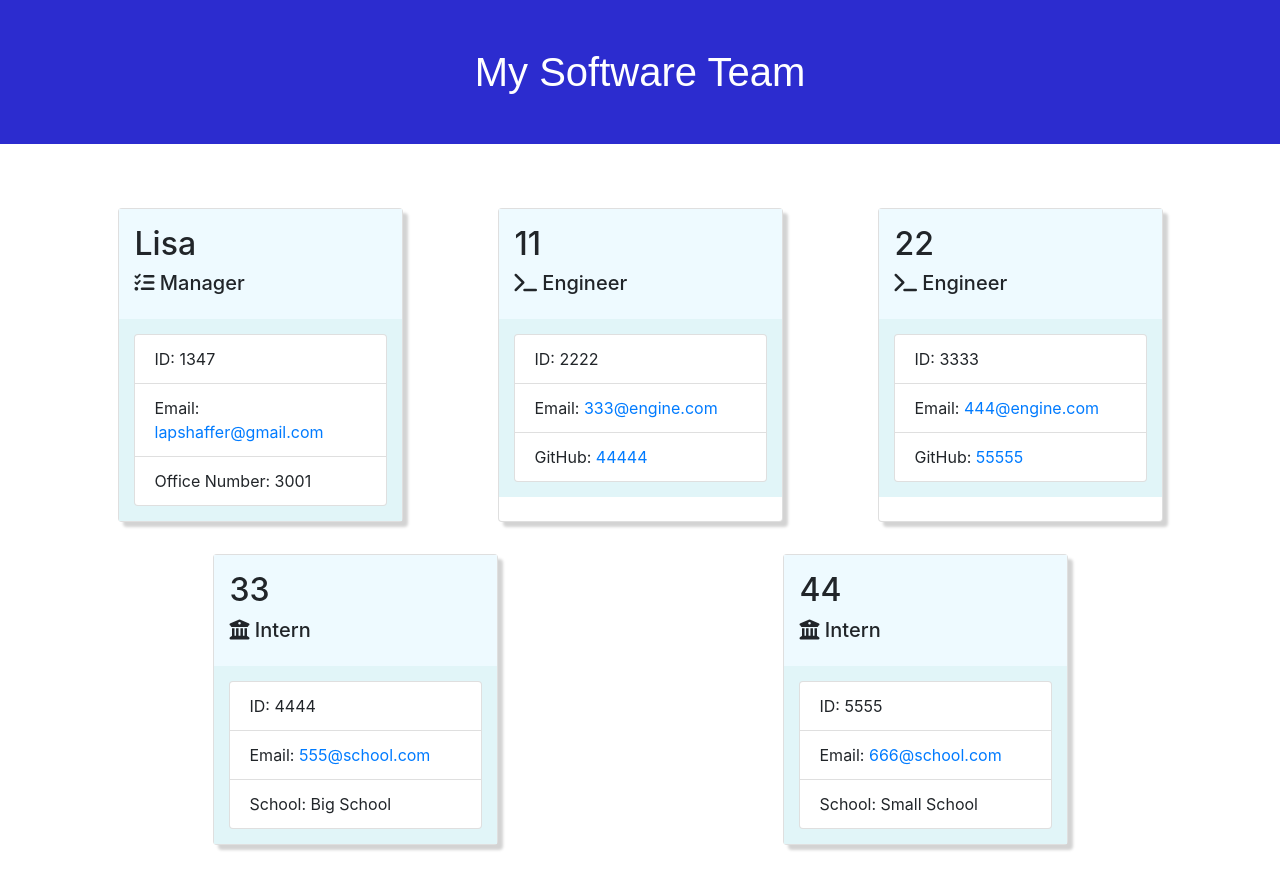
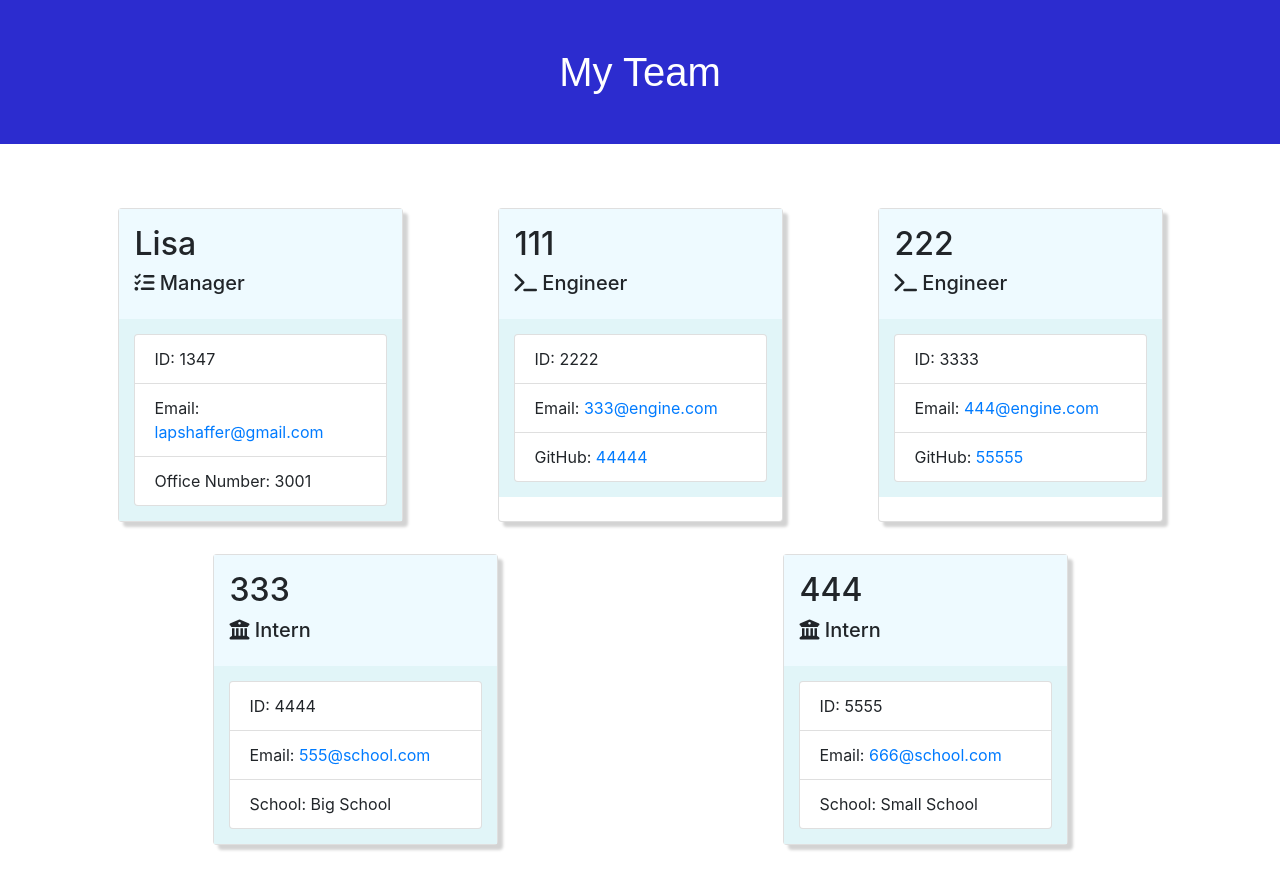
Before and after one commit to lapshaffer/ShafferTeamProfileGenerator, a website: page dist/team.html in a window 1280 px wide. Drawn offline with nearby package versions, Linux system fonts and the light colour scheme.

```diff
--- a/dist/team.html
+++ b/dist/team.html
@@ -7,11 +7,11 @@
         <script src="https://kit.fontawesome.com/e79245cba1.js" crossorigin="anonymous"></script>
         <link rel="stylesheet" href="https://cdn.jsdelivr.net/npm/bootstrap@4.6.0/dist/css/bootstrap.min.css" integrity="sha384-B0vP5xmATw1+K9KRQjQERJvTumQW0nPEzvF6L/Z6nronJ3oUOFUFpCjEUQouq2+l" crossorigin="anonymous">
         <link rel="stylesheet" href="./style.css">
-        <title>My Software Team</title>
+        <title>Team Profile</title>
         </head>
         <body>
             <header>
-                <h1 class="text-center py-5">My Software Team</h1>
+                <h1 class="text-center py-5">My Team</h1>
             </header>
             <main class="container my-5">
                 <div class="row d-flex justify-content-around">
@@ -33,7 +33,7 @@
 
     <div class="card m-3 col-3">
         <div class="p-3">
-            <h2>11</h2>
+            <h2>111</h2>
             <h3><i class="fas fa-terminal"></i> Engineer</h3>
         </div>
         <div>
@@ -47,7 +47,7 @@
 
     <div class="card m-3 col-3">
         <div class="p-3">
-            <h2>22</h2>
+            <h2>222</h2>
             <h3><i class="fas fa-terminal"></i> Engineer</h3>
         </div>
         <div>
@@ -62,7 +62,7 @@
 
     <div class="card m-3 col-3">
         <div class="p-3">
-            <h2>33</h2>
+            <h2>333</h2>
             <h3><i class="fas fa-university"></i> Intern</h3>
         </div>
         <div>
@@ -76,7 +76,7 @@
 
     <div class="card m-3 col-3">
         <div class="p-3">
-            <h2>44</h2>
+            <h2>444</h2>
             <h3><i class="fas fa-university"></i> Intern</h3>
         </div>
         <div>
```
Also changed, not shown: README.md.
